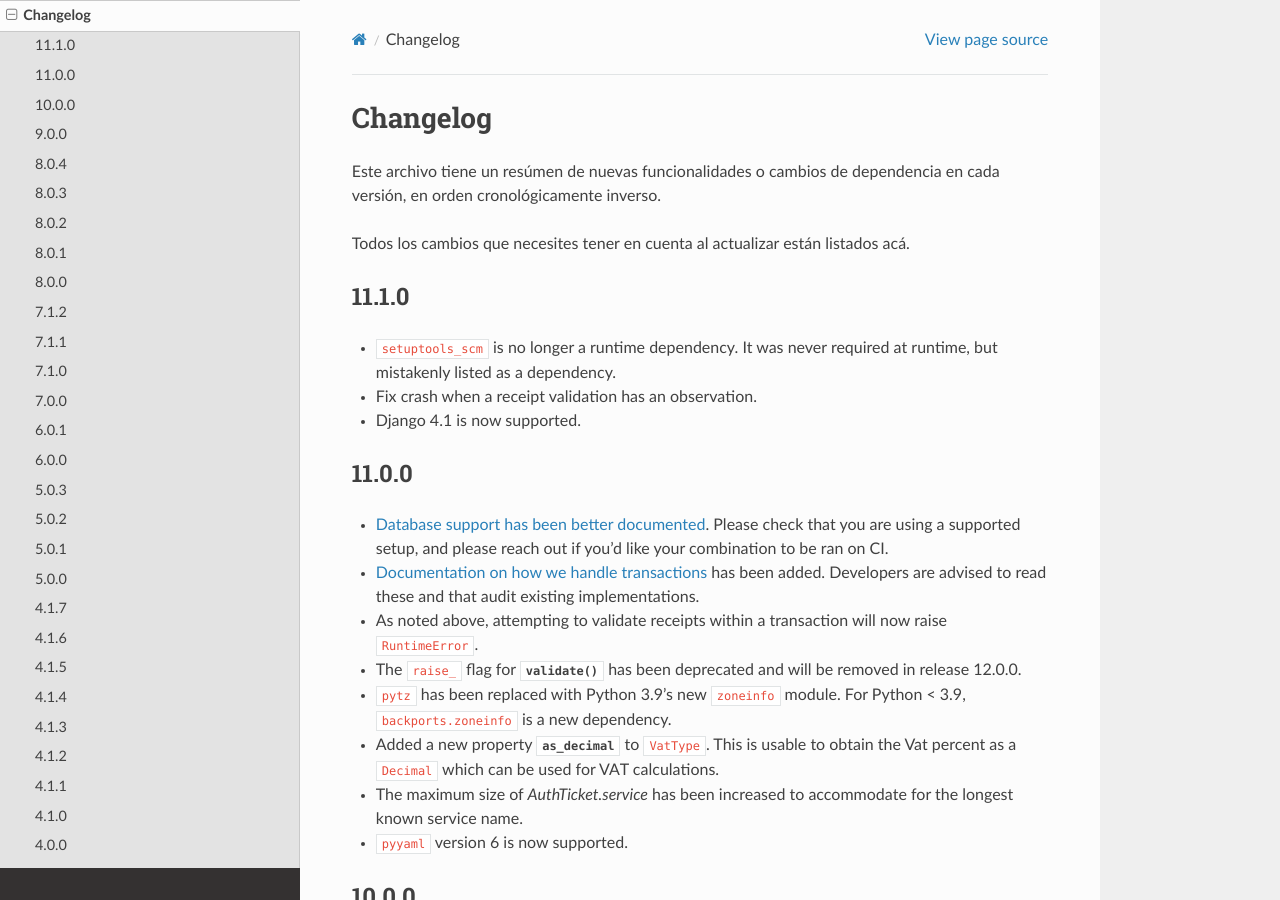
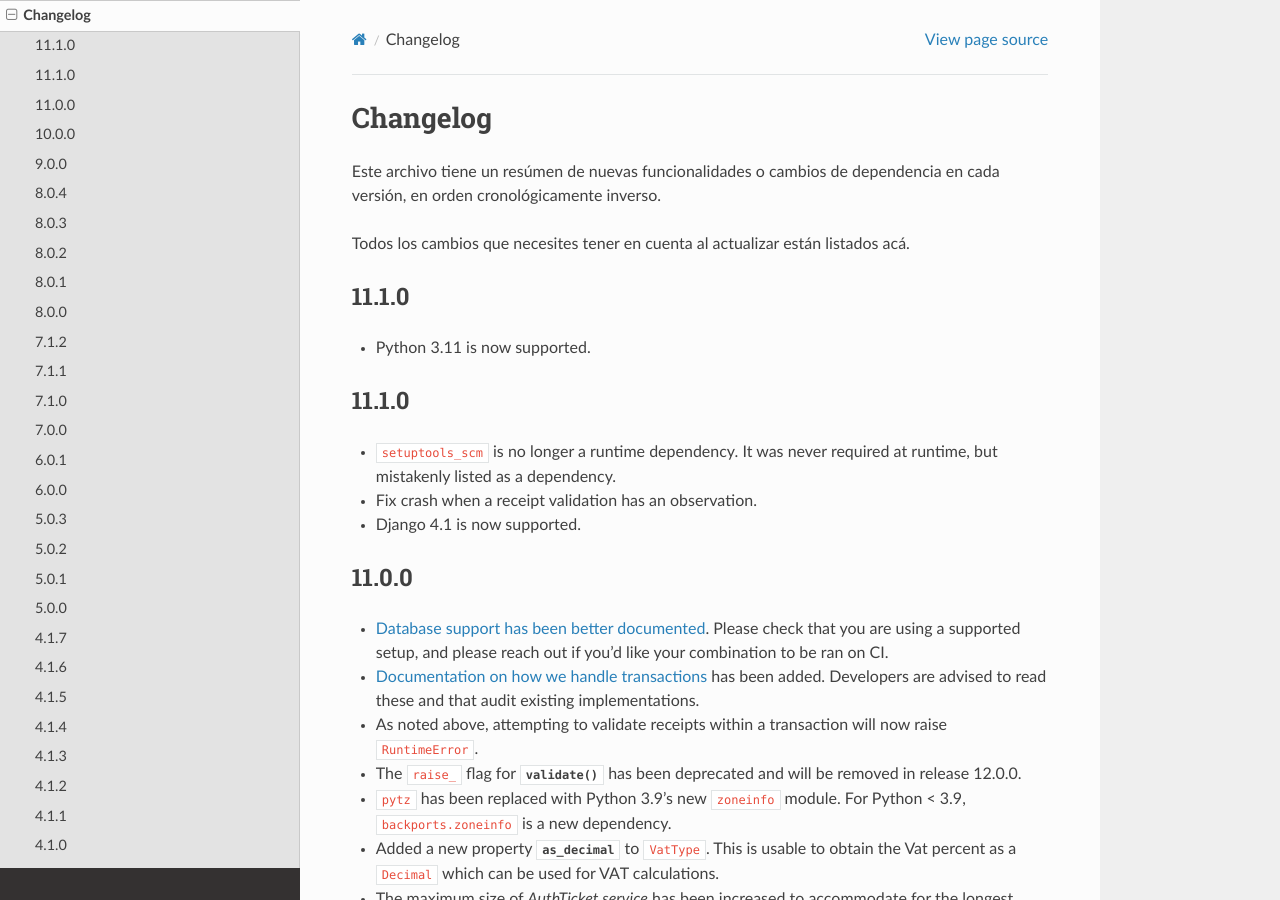
Before and after one commit to WhyNotHugo/django-afip, a Sphinx documentation site: the page built from docs/changelog.rst, in a window 1280 px wide and 900 px high. Built offline with Sphinx 7.4.7 and the Read the Docs theme 2.0.0, drawn with Linux system fonts in a browser that asks for light colours; the version number could not be read and is left out.

Commit message:
Add support for Python 3.11

```diff
--- a/docs/changelog.rst
+++ b/docs/changelog.rst
@@ -6,6 +6,11 @@ dependencia en cada versión, en orden cronológicamente inverso.
 
 Todos los cambios que necesites tener en cuenta al actualizar están listados
 acá.
+
+11.1.0
+------
+
+- Python 3.11 is now supported.
 
 11.1.0
 ------
--- a/setup.py
+++ b/setup.py
@@ -53,6 +53,7 @@ setup(
         "Programming Language :: Python :: 3.8",
         "Programming Language :: Python :: 3.9",
         "Programming Language :: Python :: 3.10",
+        "Programming Language :: Python :: 3.11",
         "Topic :: Internet :: WWW/HTTP",
         "Topic :: Software Development :: Libraries :: Python Modules",
     ],
```
Also changed, not shown: 2 other files.
